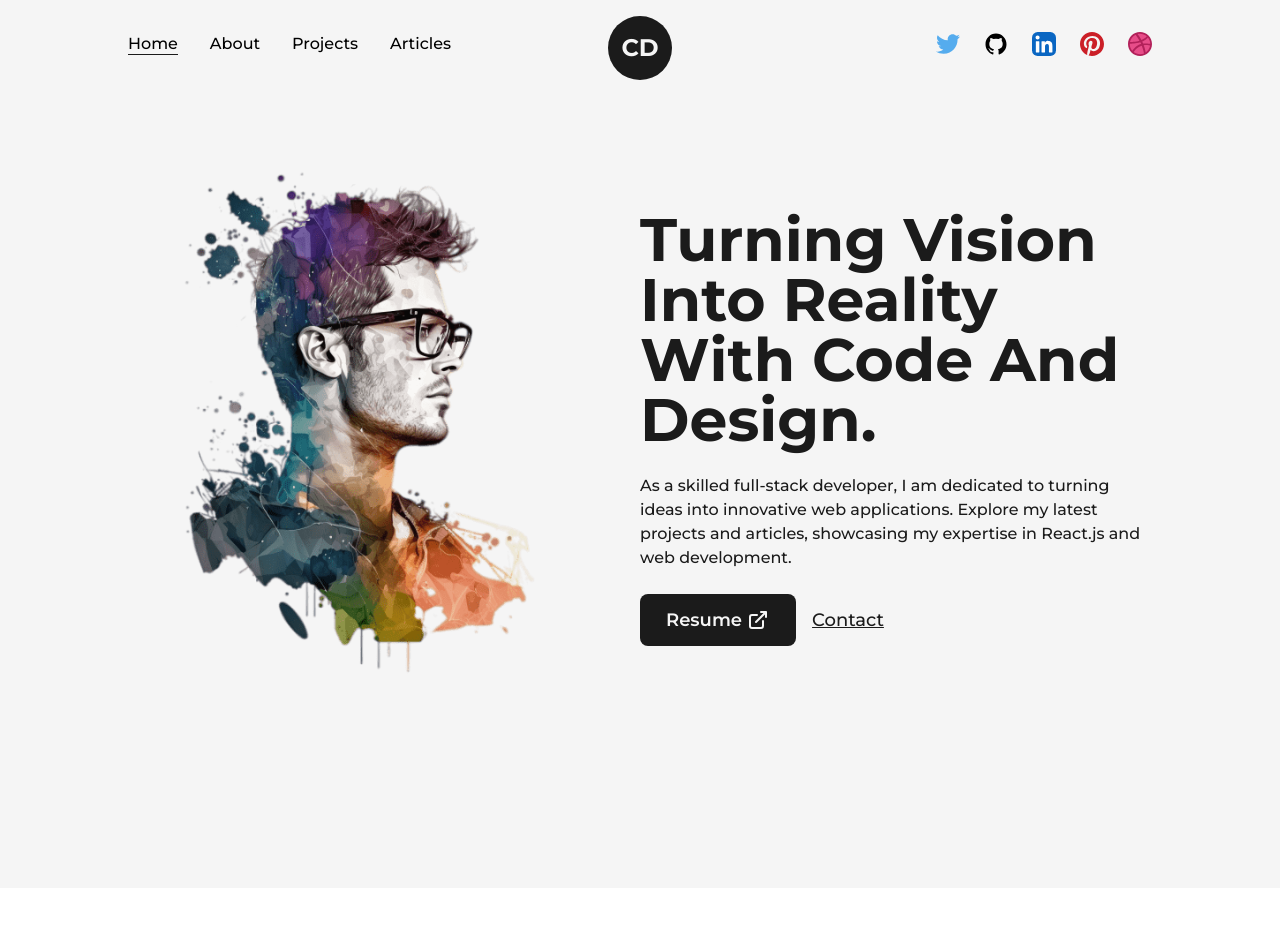
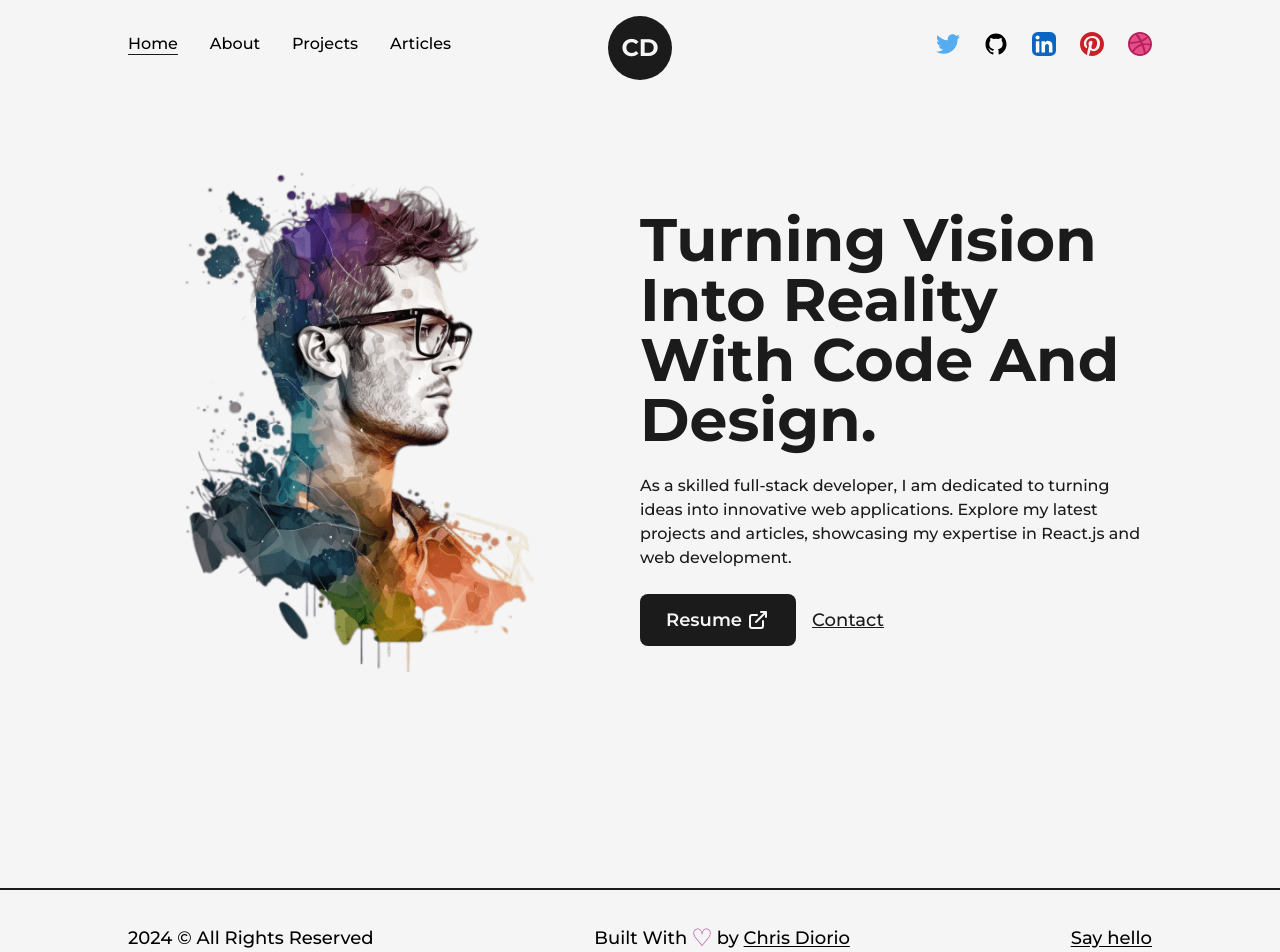
Before and after one commit to PupRiku/Portfolio-V3, a Next.js app: page / in a window 1280 px wide. Shown: the top 952 px of the page. Before the commit the page ends 888 px from the top, so only its background shows below. Built offline with nearby package versions, Linux system fonts and the light colour scheme.

Commit message:
Add footer

```diff
--- /dev/null
+++ b/src/components/Footer.js
@@ -0,0 +1,29 @@
+import React from 'react'
+import Layout from './Layout'
+import Link from 'next/link'
+
+const Footer = () => {
+  return (
+    <footer className='w-full border-t-2 border-solid border-dark font-medium text-lg'>
+      <Layout className='py-8 flex items-center justify-between'>
+        <span>{new Date().getFullYear()} &copy; All Rights Reserved</span>
+        <div className='flex items-center'>
+          Built With <span className='text-primary text-2xl px-1'>&#9825;</span>{' '}
+          by&nbsp;
+          <Link href='/' className='underline underline-offset-2'>
+            Chris Diorio
+          </Link>
+        </div>
+        <Link
+          href='mailto:chris.diorio12@gmail.com'
+          target={'_blank'}
+          className='underline underline-offset-2'
+        >
+          Say hello
+        </Link>
+      </Layout>
+    </footer>
+  )
+}
+
+export default Footer
--- a/src/pages/_app.js
+++ b/src/pages/_app.js
@@ -1,3 +1,4 @@
+import Footer from '@/components/Footer'
 import NavBar from '@/components/NavBar'
 import '@/styles/globals.css'
 import { Montserrat } from 'next/font/google'
@@ -20,6 +21,7 @@ export default function App({ Component, pageProps }) {
       >
         <NavBar />
         <Component {...pageProps} />
+        <Footer />
       </main>
     </>
   )
```
